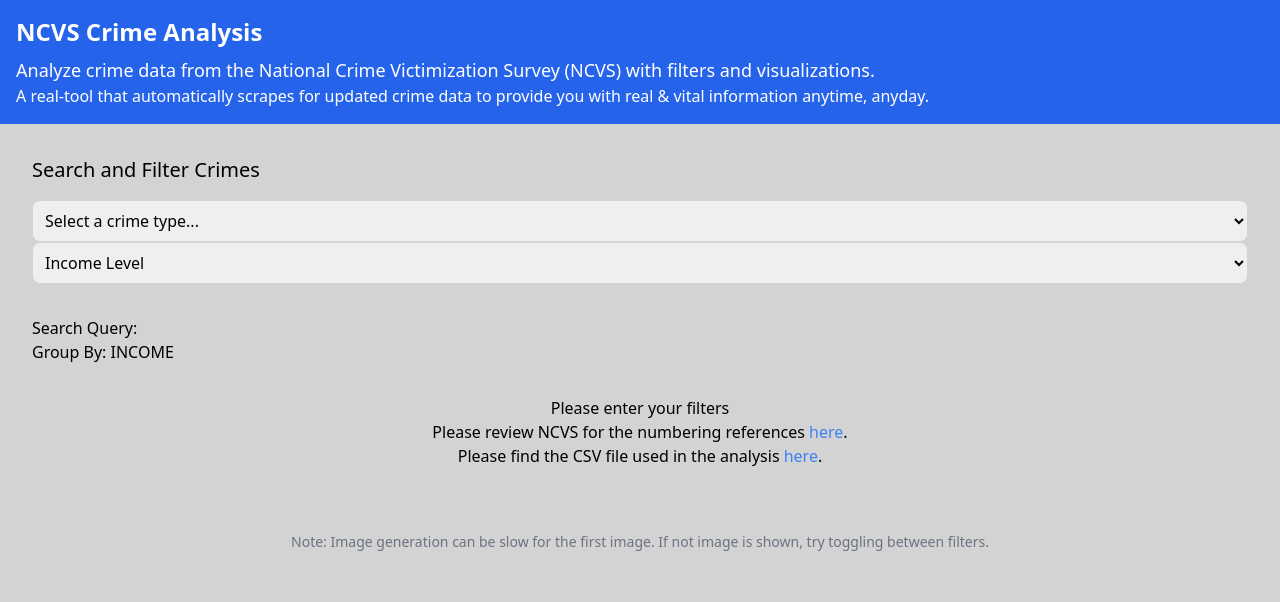
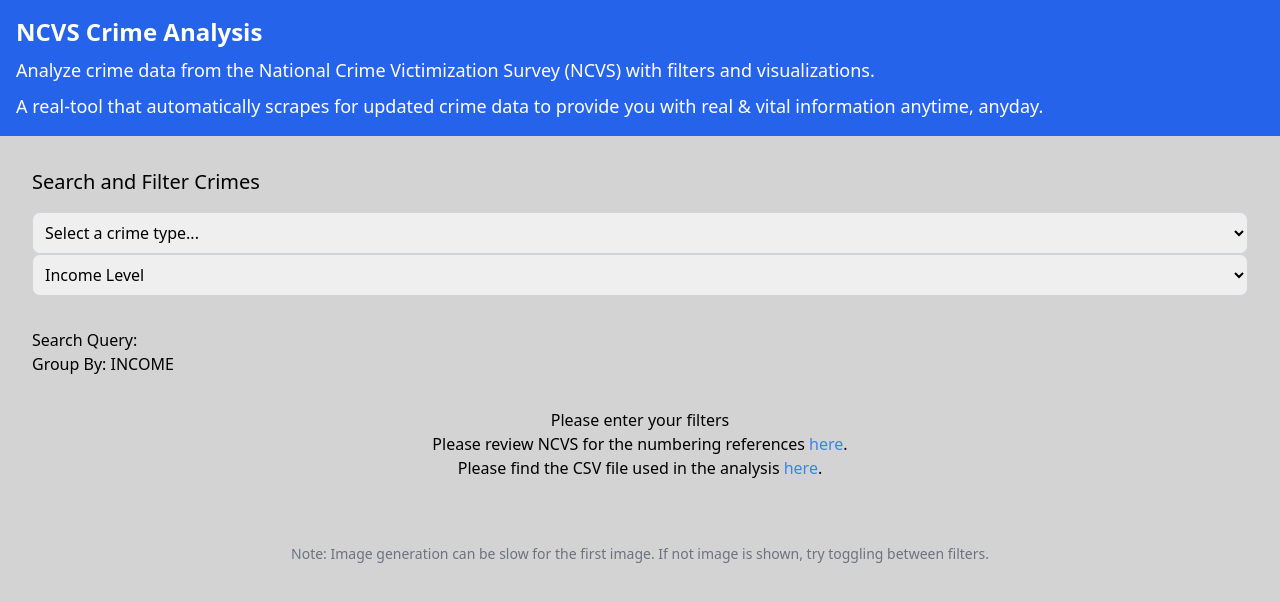
Before and after one commit to zelshahawy/crime-reports, a Next.js app: page / in a window 1280 px wide. Shown: the top 602 px of the page. Built offline with nearby package versions, Linux system fonts and the light colour scheme.

Commit message:
updated header

```diff
--- a/components/Header.tsx
+++ b/components/Header.tsx
@@ -8,7 +8,7 @@
       <p className="text-lg mt-2">
         Analyze crime data from the National Crime Victimization Survey (NCVS) with filters and visualizations.
       </p>
-      <p>A real-tool that automatically scrapes for updated crime data to provide you with real & vital information anytime, anyday.</p>
+      <p className="text-lg mt-2">A real-tool that automatically scrapes for updated crime data to provide you with real & vital information anytime, anyday.</p>
     </header>
   );
 };
```
